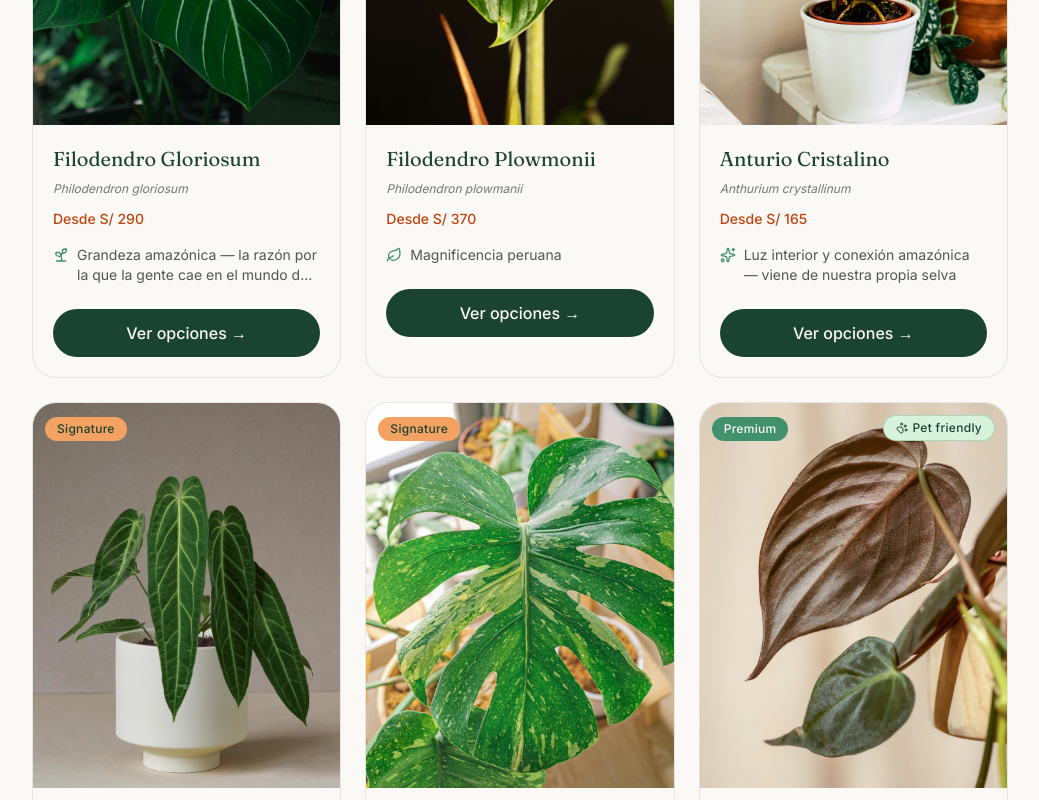
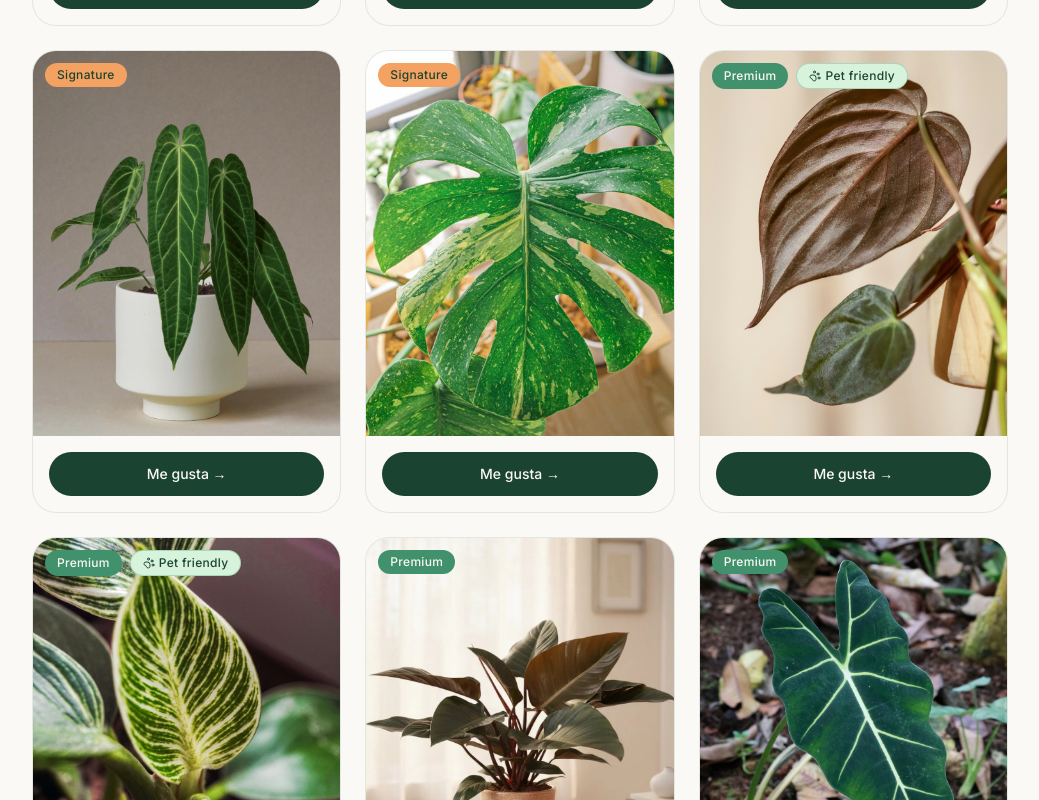
Before and after one commit to eajalcrina/jardin-amazonico, a Next.js app: page / in a window 1280 px wide. Shown: the part 3300-4100 px from the top of the page, without its empty margins (120-1159 px from the left). Built offline with nearby package versions, Linux system fonts and the light colour scheme.

Commit message:
feat(catalog): compact card with click-to-reveal info panel and rebrand button to 'Me gusta'

```diff
--- a/components/catalog/PlantCard.tsx
+++ b/components/catalog/PlantCard.tsx
@@ -1,8 +1,10 @@
 "use client";
 
+import { useState } from "react";
 import Image from "next/image";
 import * as Icons from "lucide-react";
 import { LucideIcon, PawPrint } from "lucide-react";
+import { motion, AnimatePresence } from "framer-motion";
 import { Badge } from "@/components/ui/Badge";
 import { Button } from "@/components/ui/Button";
 import type { Plant } from "@/lib/plants";
@@ -25,6 +27,8 @@ const TIER_TONE: Record<Plant["tier"], "signature" | "premium" | "basic"> = {
 };
 
 export function PlantCard({ plant, onSelect }: PlantCardProps) {
+  const [showInfo, setShowInfo] = useState(false);
+
   const BenefitIcon = (Icons[
     plant.benefit.iconLucide
       .split("-")
@@ -32,9 +36,19 @@ export function PlantCard({ plant, onSelect }: PlantCardProps) {
       .join("") as keyof typeof Icons
   ] ?? Icons.Leaf) as LucideIcon;
 
+  const priceFrom =
+    plant.regenerative.priceRange.split("–")[0]?.trim() ??
+    plant.regenerative.priceRange;
+
   return (
     <article className="group flex flex-col rounded-3xl bg-ja-paper border border-ja-dark/10 overflow-hidden transition-shadow hover:shadow-lg">
-      <div className="relative aspect-[4/5] overflow-hidden bg-ja-cream">
+      <button
+        type="button"
+        onClick={() => setShowInfo((v) => !v)}
+        aria-expanded={showInfo}
+        aria-label={showInfo ? `Ocultar info de ${plant.name}` : `Ver info de ${plant.name}`}
+        className="relative aspect-[4/5] overflow-hidden bg-ja-cream w-full focus-visible:outline-none focus-visible:ring-2 focus-visible:ring-ja-mid"
+      >
         <Image
           src={plant.images[0] ?? ""}
           alt={plant.imageAlt}
@@ -43,34 +57,45 @@ export function PlantCard({ plant, onSelect }: PlantCardProps) {
           className="object-cover transition-transform duration-500 group-hover:scale-[1.03]"
           loading="lazy"
         />
-        <div className="absolute top-3 left-3">
+        <div className="absolute top-3 left-3 flex gap-2">
           <Badge tone={TIER_TONE[plant.tier]}>{TIER_LABEL[plant.tier]}</Badge>
-        </div>
           {plant.petSafe && (
-          <div className="absolute top-3 right-3">
             <Badge tone="pet">
               <PawPrint size={12} /> Pet friendly
             </Badge>
-          </div>
           )}
         </div>
 
-      <div className="flex flex-col gap-2 p-5">
-        <h3 className="font-display text-xl text-ja-dark">{plant.name}</h3>
+        <AnimatePresence>
+          {showInfo && (
+            <motion.div
+              initial={{ y: "100%" }}
+              animate={{ y: 0 }}
+              exit={{ y: "100%" }}
+              transition={{ duration: 0.3, ease: [0.16, 1, 0.3, 1] }}
+              className="absolute inset-x-0 bottom-0 bg-ja-paper/95 backdrop-blur-sm p-5 text-left"
+            >
+              <h3 className="font-display text-lg text-ja-dark">{plant.name}</h3>
               <p className="text-xs italic text-ja-ink/60">{plant.scientificName}</p>
-        <p className="mt-1 text-sm font-medium text-ja-terra">
-          Desde {plant.regenerative.priceRange.split("–")[0]?.replace("S/", "S/").trim() ?? plant.regenerative.priceRange}
+              <p className="mt-2 text-sm font-medium text-ja-terra">
+                Desde {priceFrom}
               </p>
-        <p className="mt-2 flex items-start gap-2 text-sm text-ja-ink/75">
-          <BenefitIcon size={16} className="mt-0.5 shrink-0 text-ja-mid" />
+              <p className="mt-2 flex items-start gap-2 text-xs text-ja-ink/75">
+                <BenefitIcon size={14} className="mt-0.5 shrink-0 text-ja-mid" />
                 <span className="line-clamp-2">{plant.benefit.text}</span>
               </p>
+            </motion.div>
+          )}
+        </AnimatePresence>
+      </button>
+
+      <div className="p-4">
         <Button
           fullWidth
-          className="mt-4"
+          size="sm"
           onClick={() => onSelect(plant)}
         >
-          Ver opciones →
+          Me gusta →
         </Button>
       </div>
     </article>
```
Lines whose indentation alone changed are shown as unchanged.
